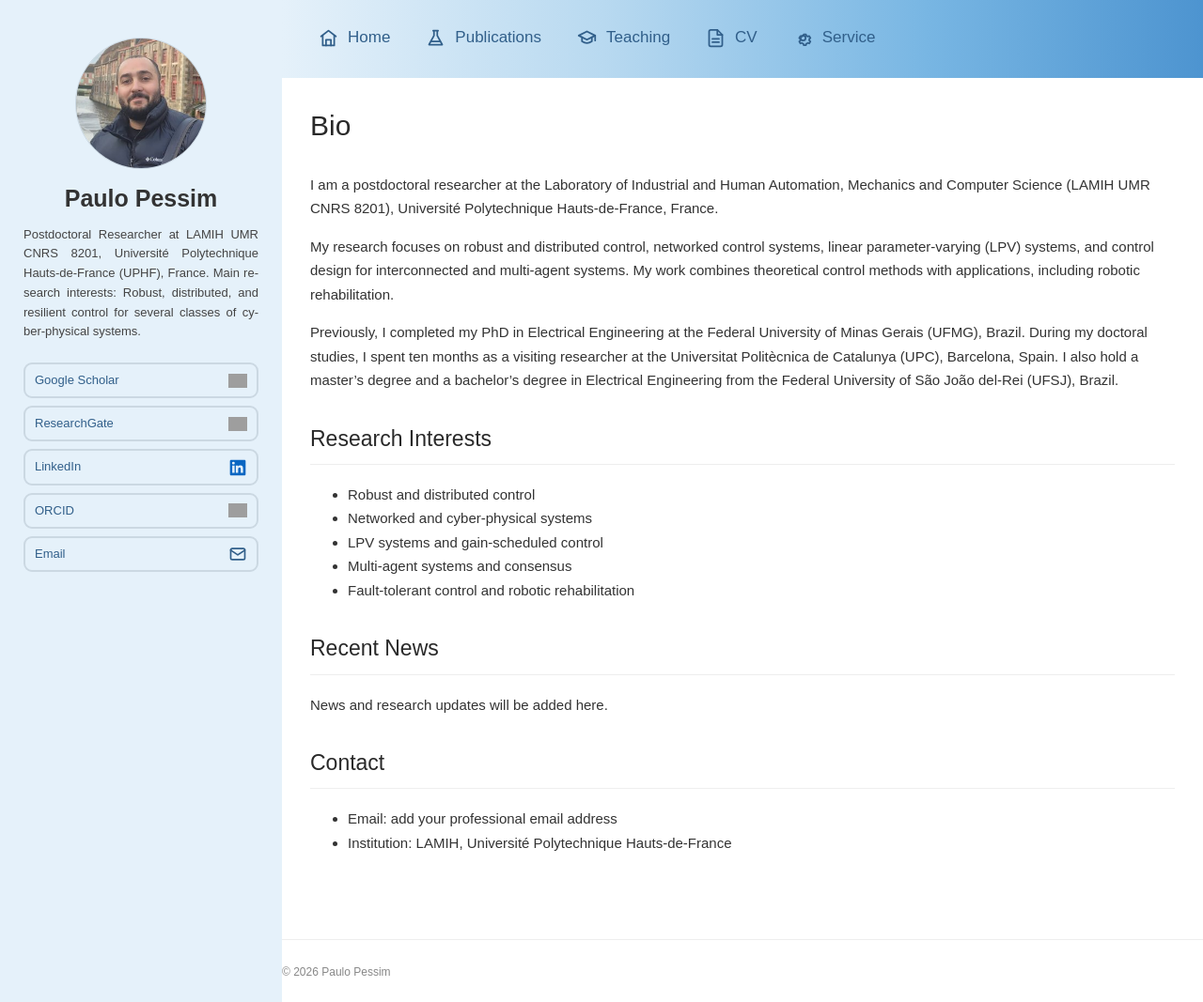
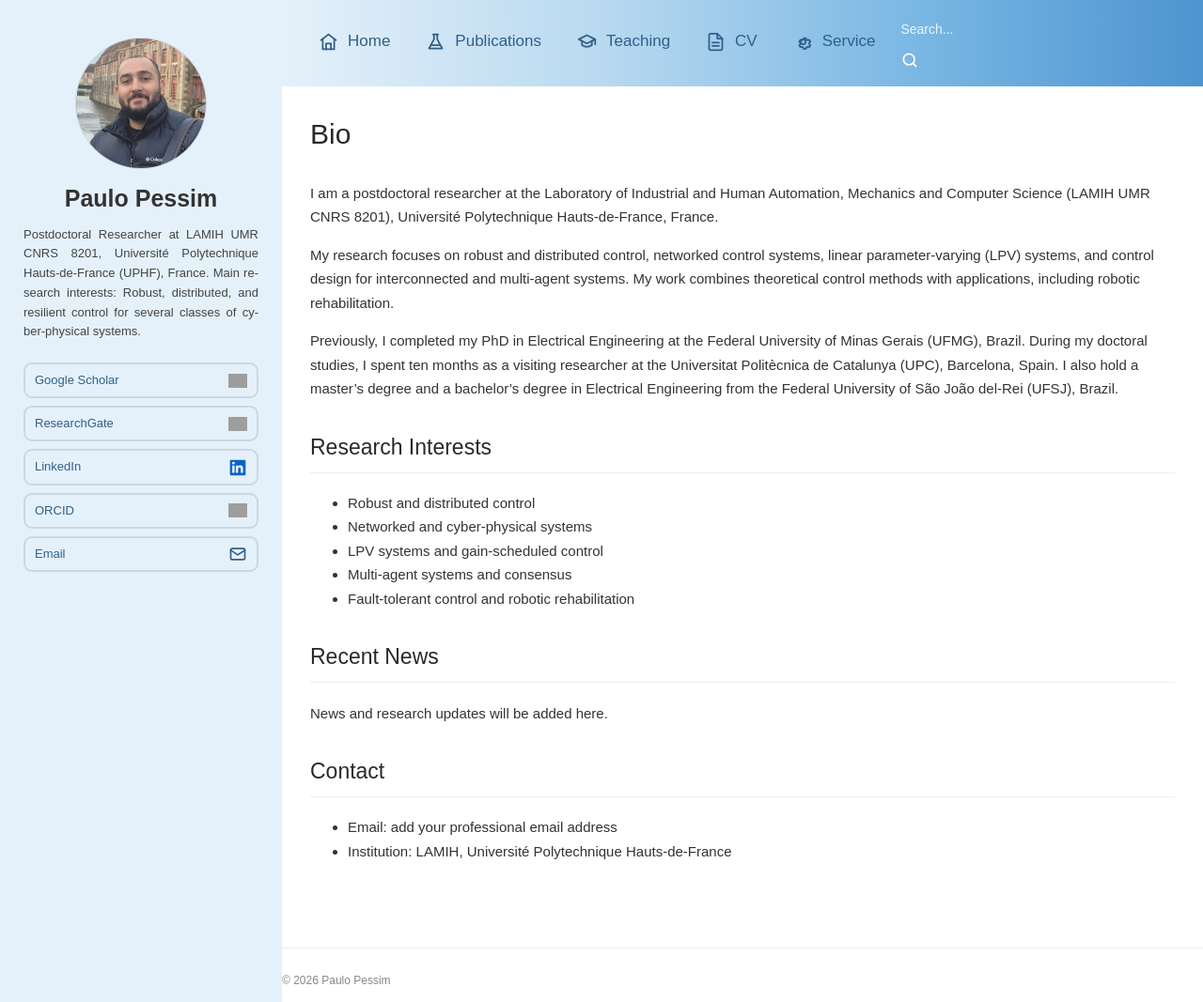
Before and after one commit to ppessim/ppessim.github.io, a Jekyll site: the page built from index.md, in a window 1280 px wide and 1067 px high. Shown: the whole window at 94% size. Built offline with Jekyll 4.4.1, drawn with Linux system fonts in a browser that asks for light colours; grey boxes are pictures that could not be loaded.

Commit message:
Update default.html

```diff
--- a/_layouts/default.html
+++ b/_layouts/default.html
@@ -123,6 +123,19 @@
     </svg>
     <span>Service</span>
   </a>
+
+<form class="site-search" action="https://www.google.com/search" method="get" target="_blank">
+  <input type="hidden" name="as_sitesearch" value="ppessim.github.io">
+  <input type="search" name="q" placeholder="Search..." aria-label="Search this website">
+  <button type="submit" aria-label="Submit search">
+    <svg viewBox="0 0 24 24" fill="none"
+         stroke="currentColor" stroke-width="2"
+         stroke-linecap="round" aria-hidden="true">
+      <circle cx="11" cy="11" r="7"/>
+      <path d="m16 16 4 4"/>
+    </svg>
+  </button>
+</form>
 </nav>
 
 
```
